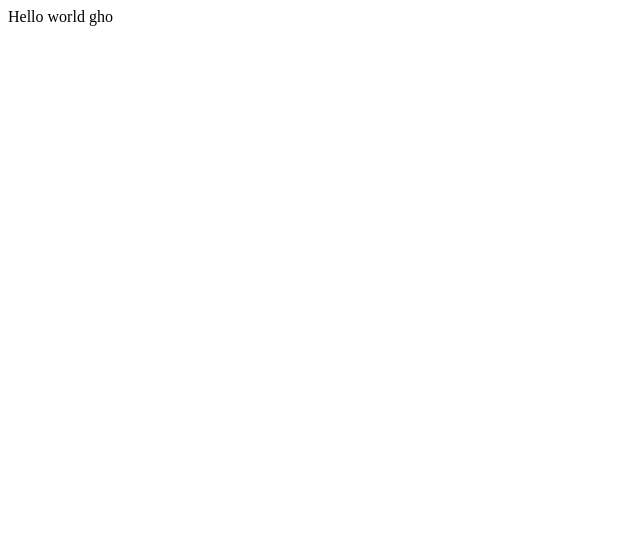
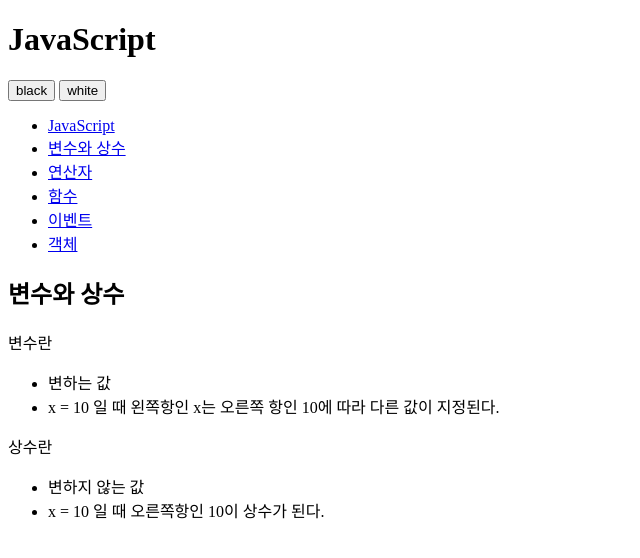
Before and after one commit to designgho/opentutorials-gho, a plain HTML site: page index.html in a window 1280 px wide. Shown: the whole page, without its empty margins (0-640 px from the left). Drawn offline with Linux system fonts and the light colour scheme.

Commit message:
change index.html

```diff
--- a/index.html
+++ b/index.html
@@ -1,24 +1,53 @@
 <!DOCTYPE html>
-<html lang="en">
+<html>
     <head>
         <meta charset="utf-8" />
-
-        <!-- Always force latest IE rendering engine (even in intranet) & Chrome Frame
-        Remove this if you use the .htaccess -->
-        <meta http-equiv="X-UA-Compatible" content="IE=edge,chrome=1" />
-
-        <title>index</title>
-        <meta name="description" content="" />
-        <meta name="author" content="egoing" />
-
-        <meta name="viewport" content="width=device-width; initial-scale=1.0" />
-
-        <!-- Replace favicon.ico & apple-touch-icon.png in the root of your domain and delete these references -->
-        <link rel="shortcut icon" href="/favicon.ico" />
-        <link rel="apple-touch-icon" href="/apple-touch-icon.png" />
     </head>
 
-    <body>
-        Hello world gho
+    <body id="body">
+        <div>
+            <header>
+                <h1>JavaScript</h1>
+            </header>
+            <div id="toolbar">
+                <input type="button" value="black" />
+                <input type="button" value="white" />
+            </div>
+            <nav>
+                <ul>
+                    <li><a href="http://opentutorials.org/course/49/17">JavaScript</a></li>
+                    <li><a href="http://opentutorials.org/course/49/16">변수와 상수</a></li>
+                    <li><a href="http://opentutorials.org/course/49/18">연산자</a></li>
+                    <li><a href="http://opentutorials.org/course/49/19">함수</a></li>
+                    <li><a href="http://opentutorials.org/course/49/20">이벤트</a></li>
+                    <li><a href="http://opentutorials.org/course/49/21">객체</a></li>
+                </ul>
+            </nav>
+            <article>
+                <h2>변수와 상수</h2>
+                <div>
+                    <p>변수란</p>
+                    <ul>
+                        <li>
+                            변하는 값
+                        </li>
+                        <li>
+                            x = 10 일 때 왼쪽항인 x는 오른쪽 항인 10에 따라 다른 값이 지정된다.
+                        </li>
+                    </ul>
+                    <p>
+                        상수란
+                    </p>
+                    <ul>
+                        <li>
+                            변하지 않는 값
+                        </li>
+                        <li>
+                            x = 10 일 때 오른쪽항인 10이 상수가 된다.
+                        </li>
+                    </ul>
+                </div>
+            </article>
+        </div>
     </body>
 </html>
```
